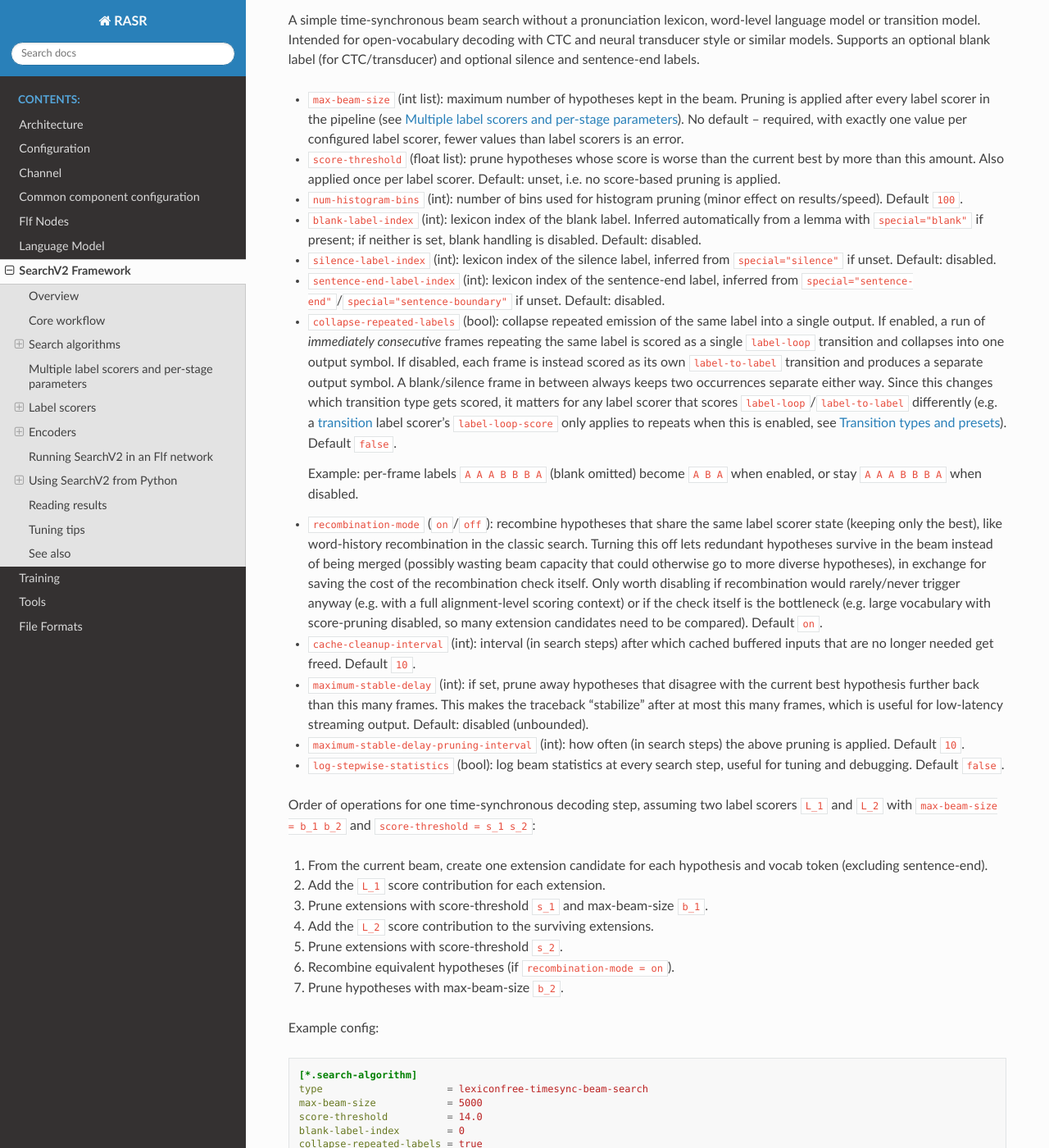
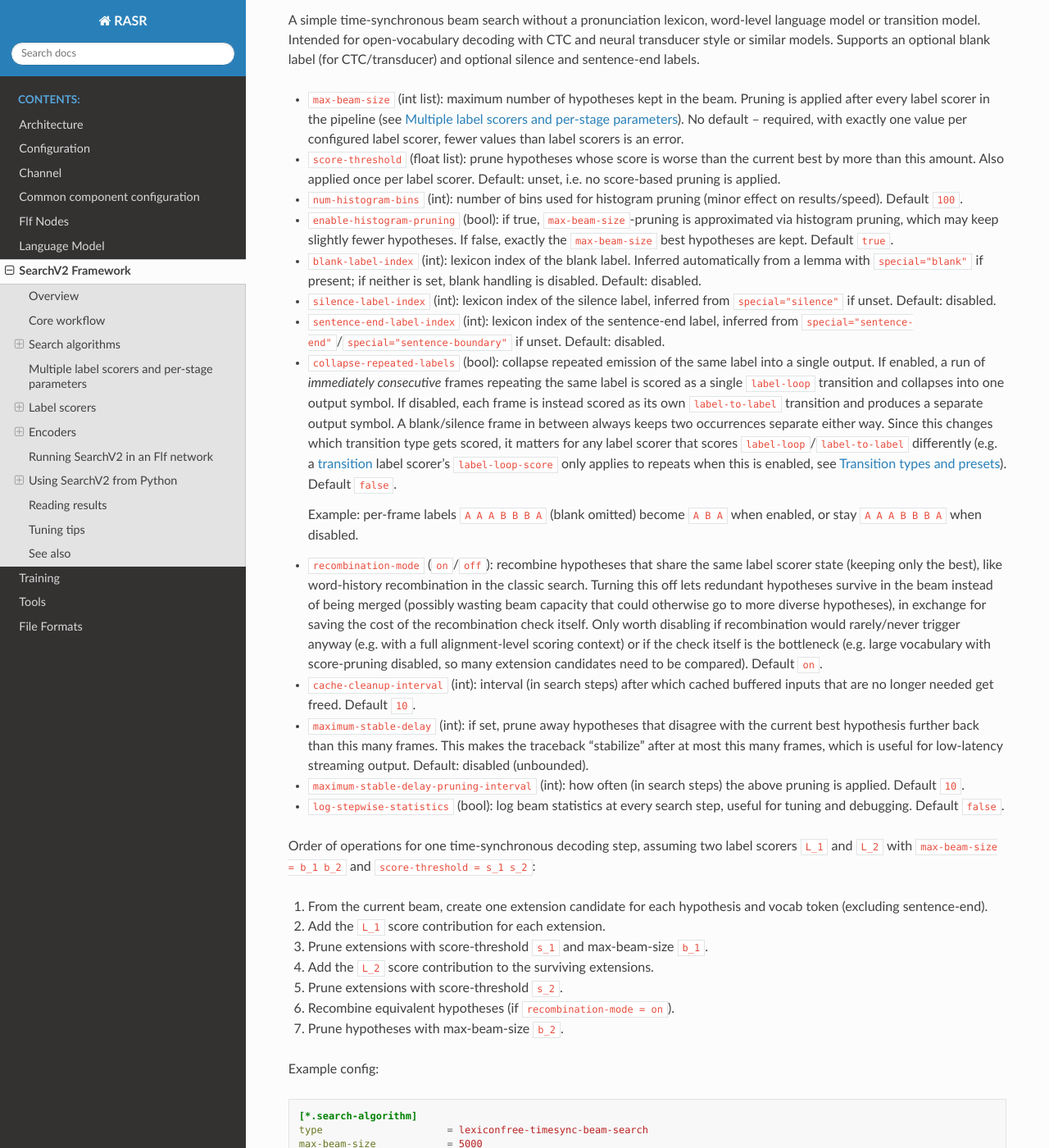
Before and after one commit to rwth-i6/rasr, a Sphinx documentation site: the page built from doc/search_v2.rst, in a window 1280 px wide and 1400 px high, scrolled down 4553 px. Shown: the whole window at 82% size. Built offline with Sphinx 7.4.7 and the Read the Docs theme 3.1.0, drawn with Linux system fonts in a browser that asks for light colours; some of the changed text lies outside the part shown.

Commit message:
Update doc

```diff
--- a/doc/search_v2.rst
+++ b/doc/search_v2.rst
@@ -193,6 +193,8 @@ an optional blank label (for CTC/transducer) and optional silence and sentence-e
 * ``score-threshold`` (float list): prune hypotheses whose score is worse than the current best by more than
   this amount. Also applied once per label scorer. Default: unset, i.e. no score-based pruning is applied.
 * ``num-histogram-bins`` (int): number of bins used for histogram pruning (minor effect on results/speed). Default ``100``.
+* ``enable-histogram-pruning`` (bool): if true, ``max-beam-size``-pruning is approximated via histogram pruning, which
+  may keep slightly fewer hypotheses. If false, exactly the ``max-beam-size`` best hypotheses are kept. Default ``true``.
 * ``blank-label-index`` (int): lexicon index of the blank label. Inferred automatically from a lemma with
   ``special="blank"`` if present; if neither is set, blank handling is disabled. Default: disabled.
 * ``silence-label-index`` (int): lexicon index of the silence label, inferred from ``special="silence"`` if unset.
@@ -257,8 +259,8 @@ transition model. Hypotheses are terminated by an explicit sentence-end symbol r
 input frames. Its main purpose is open-vocabulary search with attention encoder-decoder (AED) or similar
 models.
 
-* ``max-beam-size`` (int list), ``num-histogram-bins`` (int), ``recombination-mode``, ``log-stepwise-statistics``,
-  ``cache-cleanup-interval``: same meaning as for ``lexiconfree-timesync-beam-search`` above.
+* ``max-beam-size`` (int list), ``num-histogram-bins`` (int), ``enable-histogram-pruning`` (bool), ``recombination-mode``,
+  ``log-stepwise-statistics``, ``cache-cleanup-interval``: same meaning as for ``lexiconfree-timesync-beam-search`` above.
 * ``score-threshold`` (float list): same meaning as for ``lexiconfree-timesync-beam-search`` above. Always
   expressed in un-normalized score units, regardless of ``length-norm-scale``. When comparing hypotheses of
   different lengths (e.g. active vs. already-terminated ones), the threshold is converted into the equivalent
@@ -333,6 +335,7 @@ and state tying, not for scoring) and a language model, in addition to the label
 * ``word-end-score-threshold`` (float): score-based pruning of *word-end* hypotheses, relative to
   ``score-threshold``. If unset, word-end hypotheses use global score pruning. Default: unset.
 * ``num-histogram-bins`` (int): see above. Default ``100``.
+* ``enable-histogram-pruning`` (bool): see above. Also applies to ``max-word-end-beam-size``. Default ``true``.
 * ``collapse-repeated-labels`` (bool): same meaning as above, but keep the search tree topology in mind: a
   label can only "loop" where the tree actually has a matching self-loop edge for it (controlled by
   ``tree-builder-type`` and the ``allow-label-loop`` parameter, see :ref:`Search tree types`), without one there is
@@ -499,7 +502,7 @@ pronunciation) rather than being configurable as a separate parameter, so that i
 index used for the search tree itself.
 
 * ``max-beam-size``, ``max-word-end-beam-size``, ``word-end-score-threshold``, ``num-histogram-bins``,
-  ``sentence-end-fall-back``, ``recombination-mode``, ``log-stepwise-statistics``, ``cache-cleanup-interval``,
+  ``enable-histogram-pruning``, ``sentence-end-fall-back``, ``recombination-mode``, ``log-stepwise-statistics``, ``cache-cleanup-interval``,
   ``maximum-stable-delay``, ``maximum-stable-delay-pruning-interval``: same meaning and defaults as for
   ``tree-timesync-beam-search`` above.
 * ``score-threshold``: same meaning as for ``tree-timesync-beam-search`` above. Also interacts with
```
